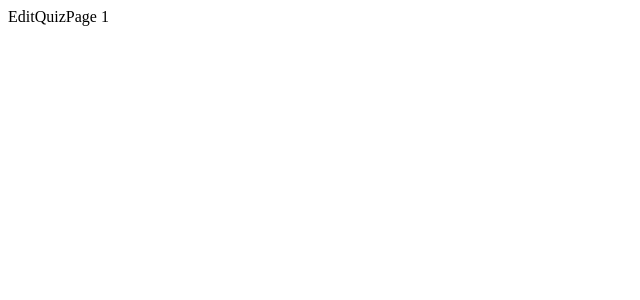
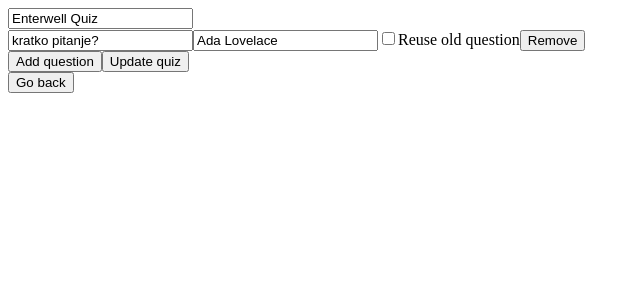
Before and after one commit to dhunjadi/enterwell-quiz-maker, a React (Vite) app: page /edit/1 in a window 1280 px wide. Shown: the top 300 px of the page, without its empty margins (0-640 px from the left). Built offline with nearby package versions, Linux system fonts and the light colour scheme; data requests are answered from the project's data file.

Commit message:
updating reused questions and answers in db when changed

```diff
--- a/db.json
+++ b/db.json
@@ -6,57 +6,54 @@
       "questions": [
         {
           "id": 1,
-          "question": "Who was the English mathematician and writer widely considered as the worldq's first computer programmer for her work on Charles Babbage's proposed mechanical general-purpose computer, the Analytical Engine?",
+          "question": "kratko pitanje?",
           "answer": "Ada Lovelace"
         }
       ]
     },
     {
-      "name": "Test",
+      "name": "bbb",
       "questions": [
         {
-          "question": "test pitanje",
-          "answer": "test odgovor"
+          "question": "bbb",
+          "answer": "bbb",
+          "id": 2
         }
       ],
       "id": 2
+    },
+    {
+      "name": "mmm",
+      "questions": [
+        {
+          "id": 1,
+          "question": "kratko pitanje?",
+          "answer": "Ada Lovelace"
+        },
+        {
+          "question": "ddd",
+          "answer": "ddd",
+          "id": 3
+        }
+      ],
+      "id": 3
     }
   ],
   "questions": [
     {
       "id": 1,
-      "question": "pitanje 1?",
+      "question": "kratko pitanje?",
       "answer": "Ada Lovelace"
     },
     {
-      "id": 2,
-      "question": "pitanje 2?",
-      "answer": "Ada Lovelace"
+      "question": "lll",
+      "answer": "lll",
+      "id": 2
     },
     {
-      "id": 3,
-      "question": "pitanje 3?",
-      "answer": "Ada Lovelace"
-    },
-    {
-      "id": 4,
-      "question": "pitanje 4?",
-      "answer": "Ada Lovelace"
-    },
-    {
-      "question": "fff",
-      "answer": "ffff",
-      "id": 6
-    },
-    {
-      "question": "test pitanje",
-      "answer": "odgovor",
-      "id": 7
-    },
-    {
-      "question": "test pitanje",
-      "answer": "test odgovor",
-      "id": 8
+      "question": "ddd",
+      "answer": "ddd",
+      "id": 3
     }
   ]
 }
--- a/src/App.tsx
+++ b/src/App.tsx
@@ -1,15 +1,14 @@
 import { BrowserRouter as Router, Routes, Route } from "react-router";
 import HomePage from "./pages/HomePage";
-import NewQuizPage from "./pages/NewQuizPage";
-import { EditQuizPage } from "./pages/EditQuizPage";
+import QuizActionsPage from "./pages/QuizActionsPage";
 
 const App = () => {
   return (
     <Router>
       <Routes>
         <Route path="/" element={<HomePage />} />
-        <Route path="/new" element={<NewQuizPage />} />
-        <Route path="/edit/:id" element={<EditQuizPage />} />
+        <Route path="/new" element={<QuizActionsPage />} />
+        <Route path="/edit/:quizId" element={<QuizActionsPage />} />
       </Routes>
     </Router>
   );
--- a/src/pages/NewQuizPage.tsx
+++ b/src/pages/QuizActionsPage.tsx
@@ -1,17 +1,32 @@
 import { useForm, useFieldArray, useWatch } from "react-hook-form";
-import { getQuestions, postQuiz } from "../services/services";
+import {
+  getQuestions,
+  getQuizById,
+  postQuiz,
+  putQuiz,
+} from "../services/services";
 import { useMutation, useQuery, useQueryClient } from "@tanstack/react-query";
 import { zodResolver } from "@hookform/resolvers/zod";
 import { newQuizValidationSchema, type FormFields } from "../../validations";
-import { useNavigate } from "react-router";
+import { useLocation, useNavigate, useParams } from "react-router";
+import type { Quiz } from "../types";
 
-const NewQuizPage = () => {
+const QuizActionsPage = () => {
   const queryClient = useQueryClient();
   const navigate = useNavigate();
+  const { pathname } = useLocation();
+  const { quizId } = useParams();
+  const isEdit = pathname.includes("edit");
 
   const { data: existingQuestions } = useQuery({
     queryKey: ["questions"],
     queryFn: getQuestions,
+  });
+
+  const { data: quizBeingEdited } = useQuery({
+    queryKey: ["quiz-being-edited", quizId],
+    queryFn: () => getQuizById(quizId || ""),
+    enabled: isEdit && !!quizId,
   });
 
   const { mutate: createNewQuiz } = useMutation({
@@ -26,6 +41,19 @@ const NewQuizPage = () => {
     },
   });
 
+  const { mutate: updateQuiz } = useMutation({
+    mutationFn: ({ id, quiz }: { id: string | number; quiz: Quiz }) =>
+      putQuiz(id, quiz),
+    onSuccess: () => {
+      queryClient.invalidateQueries({ queryKey: ["quizzes"] });
+      navigate("/");
+    },
+    onError: (error) => {
+      // eslint-disable-next-line no-console
+      console.error("Failed to update quiz", error);
+    },
+  });
+
   const {
     register,
     control,
@@ -35,6 +63,16 @@ const NewQuizPage = () => {
   } = useForm<FormFields>({
     resolver: zodResolver(newQuizValidationSchema),
     mode: "onTouched",
+    values:
+      isEdit && quizBeingEdited
+        ? {
+            name: quizBeingEdited.name,
+            questions: quizBeingEdited.questions.map((q) => ({
+              ...q,
+              reuse: false,
+            })),
+          }
+        : undefined,
     defaultValues: {
       name: "",
       questions: [],
@@ -44,7 +82,6 @@ const NewQuizPage = () => {
   const questions = useWatch({
     control,
     name: "questions",
-    defaultValue: [],
   });
 
   const {
@@ -57,51 +94,66 @@ const NewQuizPage = () => {
   });
 
   const onSubmit = (data: FormFields) => {
+    const questionsToSubmit = data.questions.map((q) => ({
+      ...(q.id ? { id: q.id } : {}),
+      question: q.question,
+      answer: q.answer,
+    }));
+
     const dataToSubmit = {
-      ...data,
-      questions: data.questions.map(({ reuse: _, ...rest }) => rest),
+      name: data.name,
+      questions: questionsToSubmit,
     };
 
+    if (isEdit && quizId) {
+      updateQuiz({
+        id: quizId,
+        quiz: { ...dataToSubmit, id: quizId },
+      });
+    } else {
       createNewQuiz(dataToSubmit);
+    }
   };
 
   return (
     <div>
       <form onSubmit={handleSubmit(onSubmit)}>
+        <div>
           <input type="text" placeholder="Quiz name" {...register("name")} />
           {errors.name?.message && <p>{errors.name.message}</p>}
+        </div>
 
         {questionsFields.map((field, i) => {
-          const question = questions[i];
+          const isReusing = questions?.[i]?.reuse;
 
           return (
             <div key={field.id}>
-              {question?.reuse ? (
+              {isReusing ? (
+                <div>
+                  <label>Select an existing question:</label>
                   <select
                     value=""
                     onChange={(e) => {
-                    const usedQuestion = existingQuestions?.find(
-                      (question) => question.id.toString() === e.target.value
+                      const selected = existingQuestions?.find(
+                        (q) => q.id?.toString() === e.target.value
                       );
 
-                    setValue(
-                      `questions.${i}.question`,
-                      usedQuestion?.question ?? ""
-                    );
-                    setValue(
-                      `questions.${i}.answer`,
-                      usedQuestion?.answer ?? ""
-                    );
+                      if (selected) {
+                        setValue(`questions.${i}.id`, selected.id);
+                        setValue(`questions.${i}.question`, selected.question);
+                        setValue(`questions.${i}.answer`, selected.answer);
                         setValue(`questions.${i}.reuse`, false);
+                      }
                     }}
                   >
                     <option value="">Select existing question</option>
-                  {existingQuestions?.map((question) => (
-                    <option key={question.id} value={question.id}>
-                      {question.question}
+                    {existingQuestions?.map((q) => (
+                      <option key={q.id} value={q.id}>
+                        {q.question}
                       </option>
                     ))}
                   </select>
+                </div>
               ) : (
                 <>
                   <input
@@ -147,10 +199,11 @@ const NewQuizPage = () => {
 
         {errors.questions?.message && <p>{errors.questions.message}</p>}
 
-        <button disabled={questions.some((q) => q.reuse)} type="submit">
-          Create new quiz
+        <button disabled={questions?.some((q) => q.reuse)} type="submit">
+          {isEdit ? "Update quiz" : "Save quiz"}
         </button>
       </form>
+
       <button onClick={() => navigate("/")} type="button">
         Go back
       </button>
@@ -158,4 +211,4 @@ const NewQuizPage = () => {
   );
 };
 
-export default NewQuizPage;
+export default QuizActionsPage;
--- a/src/services/services.ts
+++ b/src/services/services.ts
@@ -4,6 +4,16 @@ import type { NewQuiz, Question, Quiz } from "../types";
 
 export const getQuizzes = async (): Promise<Quiz[]> => {
   const response = await axios.get(`${API_URL}/quizzes`);
+  return response.data;
+};
+
+export const getQuizById = async (id: string | number): Promise<Quiz> => {
+  const response = await axios.get(`${API_URL}/quizzes/${id}`);
+  return response.data;
+};
+
+export const putQuiz = async (id: string | number, quiz: Quiz) => {
+  const response = await axios.put(`${API_URL}/quizzes/${id}`, quiz);
   return response.data;
 };
 
--- a/validations.ts
+++ b/validations.ts
@@ -1,16 +1,18 @@
-import z from "zod";
+import { z } from "zod";
+
+export const questionSchema = z.object({
+  // The ID is optional because new questions won't have one yet
+  id: z.union([z.string(), z.number()]).optional(),
+  question: z.string().min(1, "Question text is required"),
+  answer: z.string().min(1, "Answer is required"),
+  reuse: z.boolean(),
+});
 
 export const newQuizValidationSchema = z.object({
-  name: z.string().min(1, "Quiz must have a name"),
+  name: z.string().min(3, "Quiz name must be at least 3 characters"),
   questions: z
-    .array(
-      z.object({
-        question: z.string().min(1, "Question cannot be empty"),
-        answer: z.string().min(1, "Answer cannot be empty"),
-        reuse: z.boolean().optional(),
-      })
-    )
-    .min(1, "Add at least one question"),
+    .array(questionSchema)
+    .min(1, "At least one question is required"),
 });
 
 export type FormFields = z.infer<typeof newQuizValidationSchema>;
```
Also changed, not shown: server.cjs (+51 -12 lines), src/types.ts (+2 -5 lines). Lines whose indentation alone changed are shown as unchanged.
